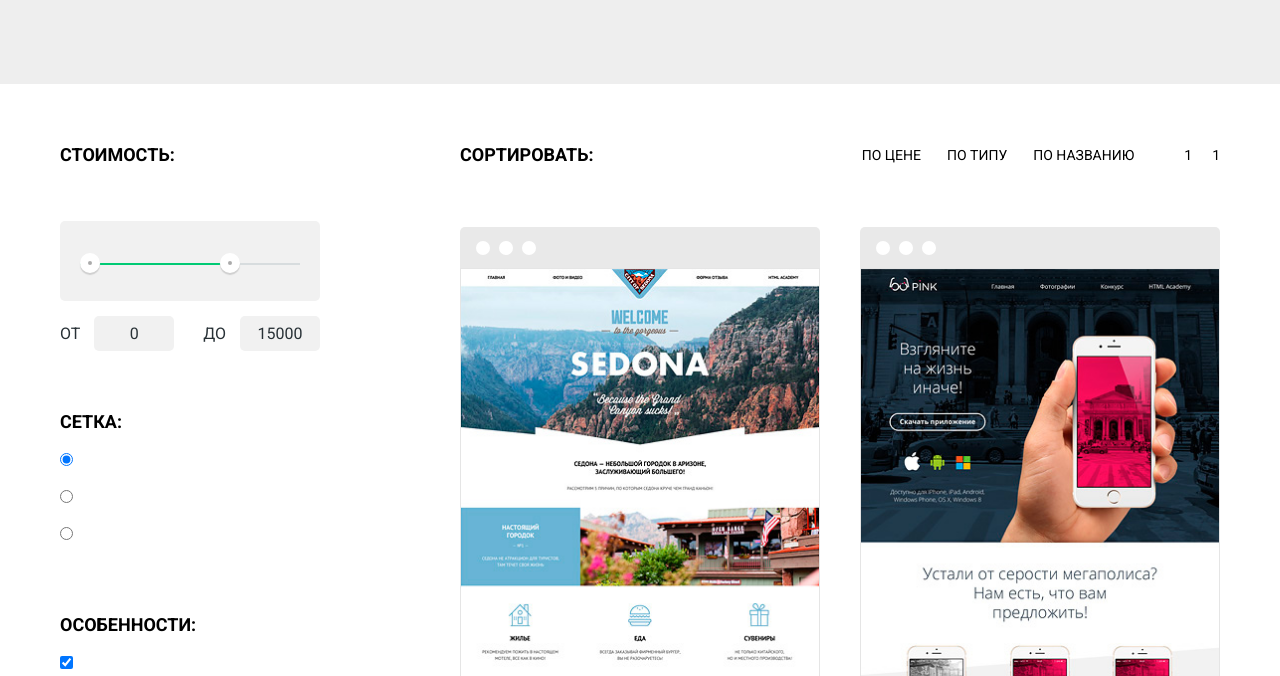
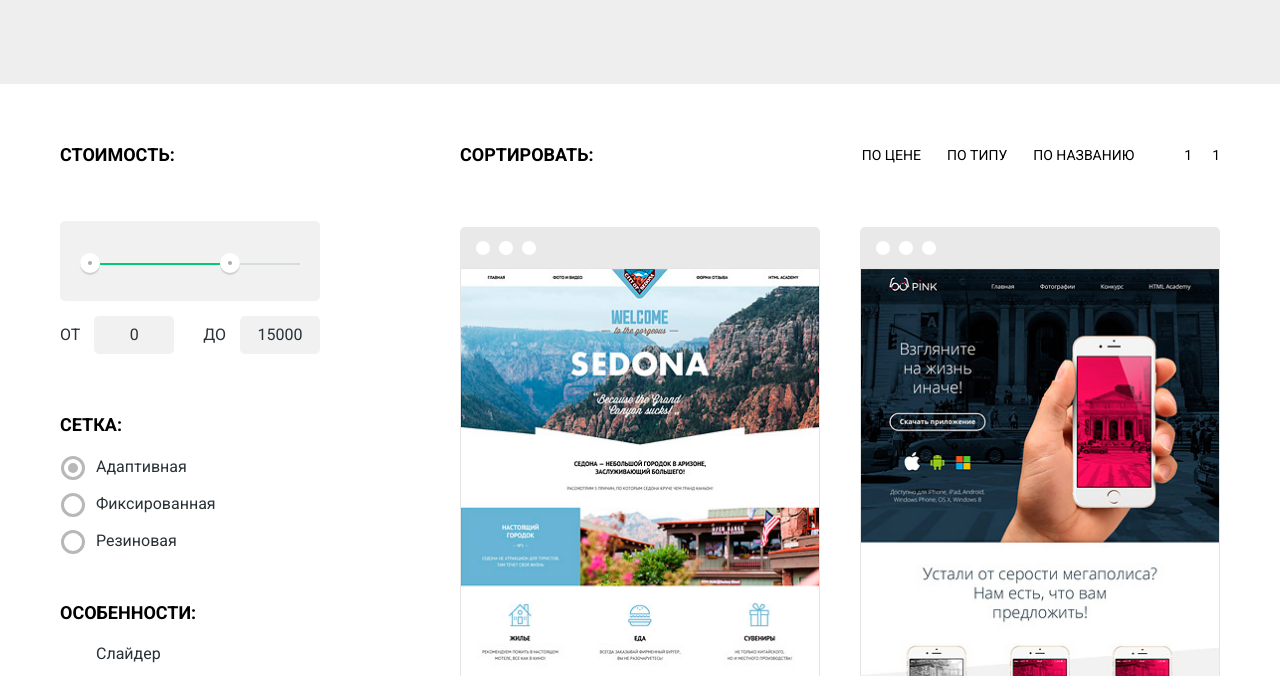
Before and after one commit to ArtemiyRagimov/203601-nerds, a plain HTML site: page catalog.html in a window 1280 px wide. Shown: the part 273-949 px from the top of the page. Drawn offline with Linux system fonts and the light colour scheme.

Commit message:
Радиобаттоны

```diff
--- a/catalog.html
+++ b/catalog.html
@@ -82,20 +82,41 @@
 							<p class="filter_text filter_text_grid">Сетка:</p>
 
 							<div class="radio">
+								<label class="radio_button">
+			          <input type="radio" name="grid" value="Адаптивная" checked>
+			          <span class="radio_indicator"></span>
+			          Адаптивная
+			        	</label>
 
- 								<input type="radio" id="adaptive" name="grid" value="Адаптивная" checked>
-								<label for="adaptive">Адаптивная</label>
 
-								<input type="radio" id="fixed" name="grid" value="Фиксированная">
-								<label for="fixed">Фиксированная</label>
+								<label class="radio_button">
+			          <input type="radio" name="grid" value="Фиксированная">
+			          <span class="radio_indicator"></span>
+			          Фиксированная
+			        	</label>
 
-								<input type="radio" id="rubber" name="grid" value="Резиновая">
-								<label for="rubber">Резиновая</label>
+
+								<label class="radio_button">
+			          <input type="radio" name="grid" value="Резиновая">
+			          <span class="radio_indicator"></span>
+			          Резиновая
+			        	</label>
 							</div>
 
 							<p class="filter_text filter_text_special">Особенности:</p>
 
 							<div class="checkbox">
+								<label class="checkbox_button">
+			          <input type="checkbox" name="grid" value="Адаптивная" checked>
+			          Слайдер
+			        	</label>
+
+			        	<label class="checkbox_button">
+			          <input type="checkbox" name="grid" value="Адаптивная" checked>
+			          <span class="radio_indicator"></span>
+			          Адаптивная
+			        	</label>
+
 								<input type="checkbox" id="slider" name="feature_one" value="Слайдер" checked>
 								<label for="slider">Слайдер</label>
 
--- a/css/style.css
+++ b/css/style.css
@@ -901,7 +901,7 @@ li.main_nav_list:last-child {
 
 .max_price {
   text-align: right;
-  	line-height: 22px;
+  line-height: 22px;
 	text-transform: uppercase;
 	color: #283136;
 }
@@ -909,6 +909,7 @@ li.main_nav_list:last-child {
 .price_controls input {
   font-family: Roboto, Arial, sans-serif;
   font-size: 16px;
+  line-height: 22px;
   width: 80px;
   margin-left: 10px;
   padding: 8px 10px;
@@ -928,12 +929,76 @@ li.main_nav_list:last-child {
 
 .radio {
 	margin: 0 0 52px 0;
+	font-size: 16px;
+	line-height: 22px;
 }
 
-.radio input,
-.checkbox input {
-	display: list-item;
+.radio_button {
+  position: relative;
+  cursor: pointer;
+  padding: 0 0 0 36px;
+  margin: 0 0 15px 0;
+  display: list-item;
+	list-style-type: none;
+	color: #283136;
 }
+
+.radio_button input[type="radio"] {
+  display: none;
+}
+
+.radio_indicator {
+  position: absolute;
+  top: 0;
+  left: 1px;
+
+  width: 24px;
+  height: 24px;
+
+  border: 3px solid #b8b8b8;
+  border-radius: 50%;
+  margin: 0 0 0 0;
+}
+
+.radio_button:hover {
+	color: #000;
+}
+
+.radio_button:hover .radio_indicator {
+  border: 3px solid #000;
+}
+
+.radio_button:active .radio_indicator {
+  border: 3px solid #ededed;
+}
+
+.radio_button:active {
+  color: rgba(40, 49, 54, 0.3);
+}
+
+.radio_button input[type="radio"]:checked + .radio_indicator:before {
+  content: "";
+  position: absolute;
+  left: 4px;
+  top: 4px;
+
+  width: 10px;
+  height: 10px;
+
+	border-radius: 50%;
+  background-color: #b8b8b8;
+}
+
+.radio_button input[type="radio"]:checked:hover + .radio_indicator:before {
+  background-color: #000;
+}
+
+.radio_button input[type="radio"]:checked:active + .radio_indicator:before {
+  background-color: #ededed;
+}
+
+
+/*Начало стилей чекбоксов*/
 
 .filter_text_special {
 	margin: 0 0 22px 0;
@@ -941,6 +1006,26 @@ li.main_nav_list:last-child {
 
 .checkbox {
 	margin: 0 0 49px 0;
+	font-size: 16px;
+	line-height: 20px;
+}
+
+.checkbox_button {
+	display: list-item;
+	list-style-type: none;
+	position: relative;
+  cursor: pointer;
+  padding: 0 0 0 36px;
+  margin: 0 0 15px 0;
+	color: #283136;
+}
+
+.checkbox_button input[type="checkbox"] {
+  display: none;
+}
+
+.checkbox_button: before {
+
 }
 
 
@@ -1042,10 +1127,6 @@ li.main_nav_list:last-child {
 }
 
 .browser_points:last-child {
-	margin: 0 0 0 0;
-}
-
-.slider_points:last-child {
 	margin: 0 0 0 0;
 }
 
```
